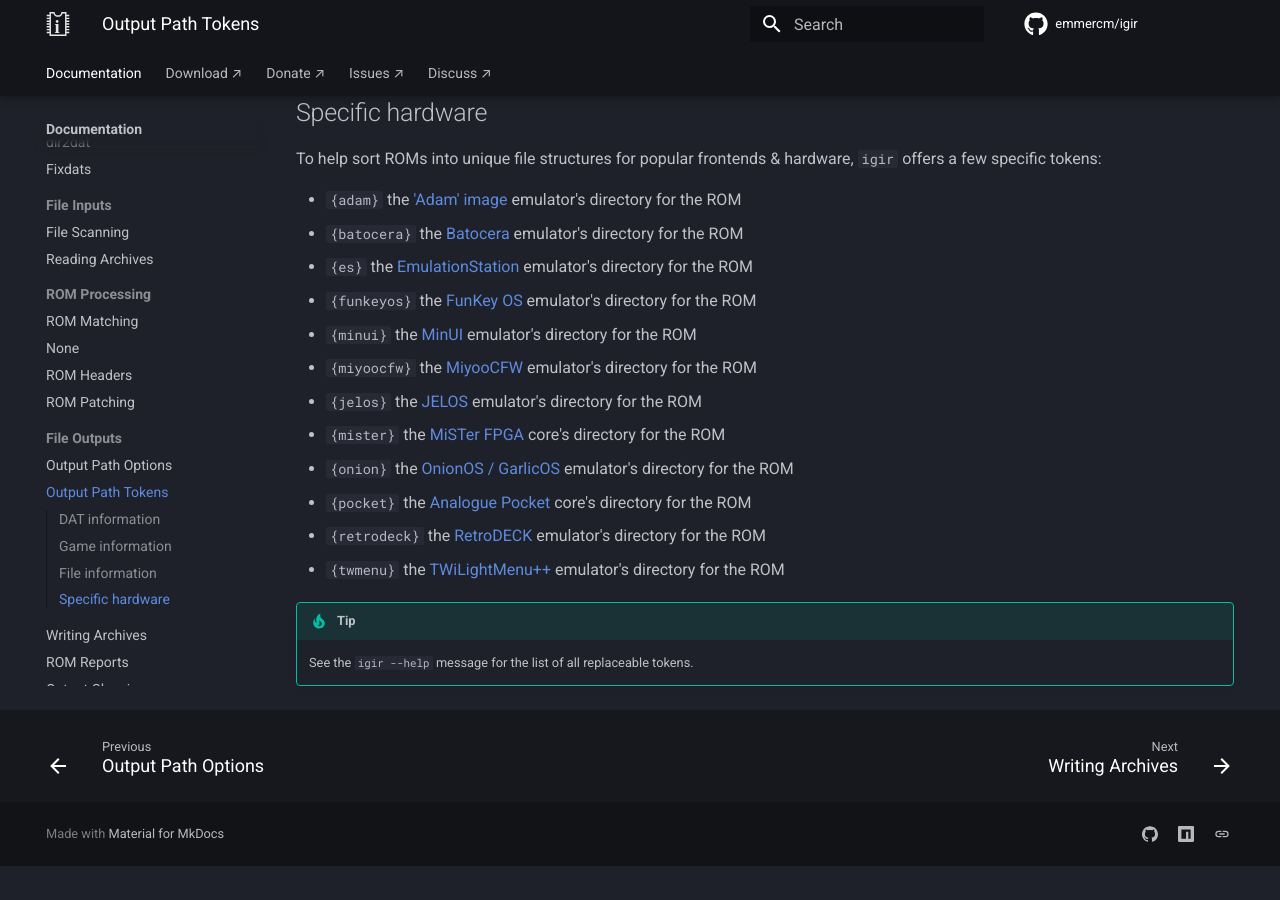
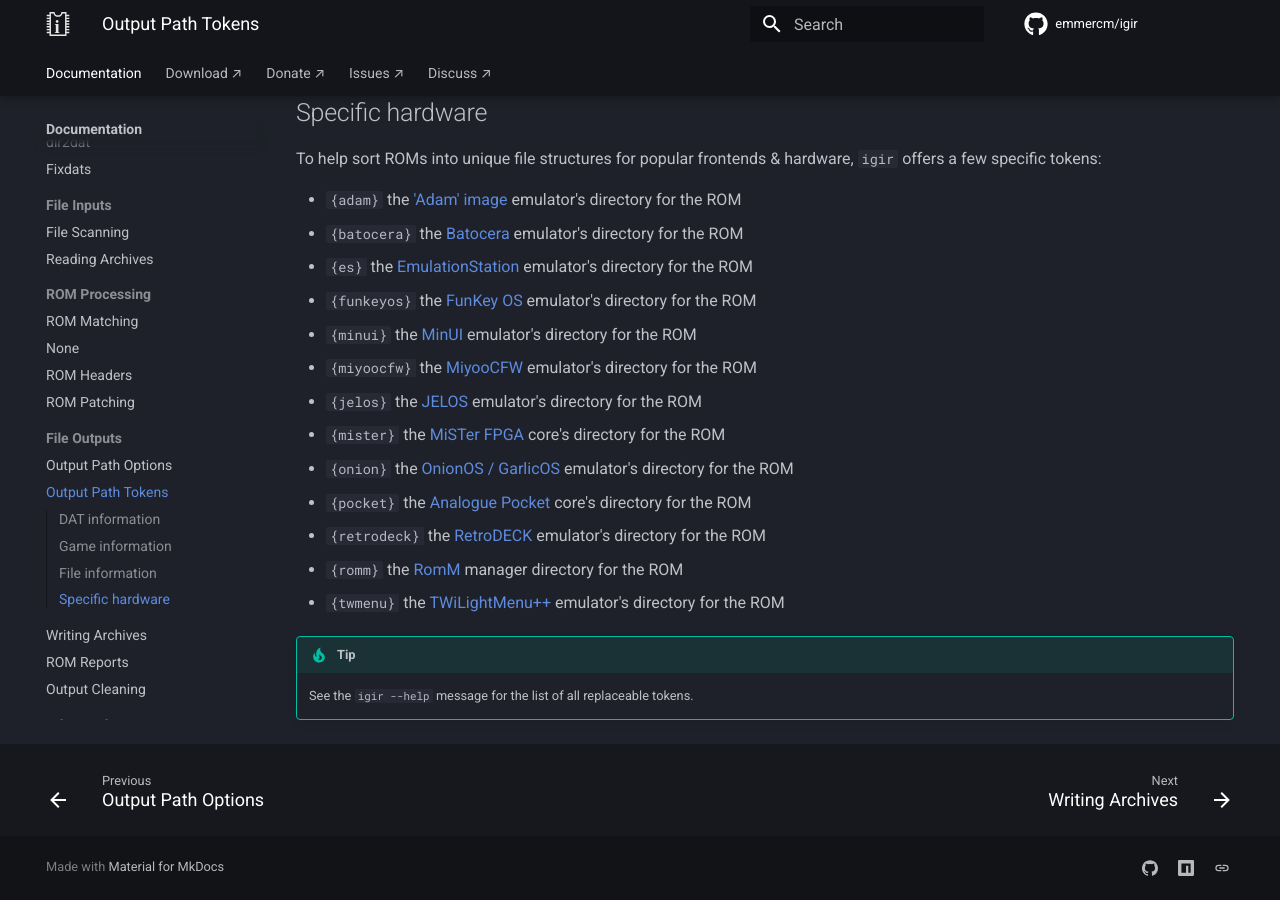
Before and after one commit to emmercm/igir, an MkDocs documentation site: the page built from docs/output/tokens.md, in a window 1280 px wide and 900 px high, scrolled down 1685 px. Built offline with MkDocs 1.6.1 and Material for MkDocs 9.7.7, drawn with Linux system fonts in a browser that asks for light colours; comment, search, counter and statistics services are not loaded; before the commit the page ends 2551 px from its top, so only the background shows below that.

Commit message:
Update tokens.md

```diff
--- a/docs/output/tokens.md
+++ b/docs/output/tokens.md
@@ -93,6 +93,7 @@
 - `{onion}` the [OnionOS / GarlicOS](../usage/handheld/onionos.md) emulator's directory for the ROM
 - `{pocket}` the [Analogue Pocket](../usage/hardware/analogue-pocket.md) core's directory for the ROM
 - `{retrodeck}` the [RetroDECK](../usage/desktop/retrodeck.md) emulator's directory for the ROM
+- `{romm}` the [RomM](../usage/desktop/romm.md) manager directory for the ROM
 - `{twmenu}` the [TWiLightMenu++](../usage/handheld/twmenu.md) emulator's directory for the ROM
 
 !!! tip
```
